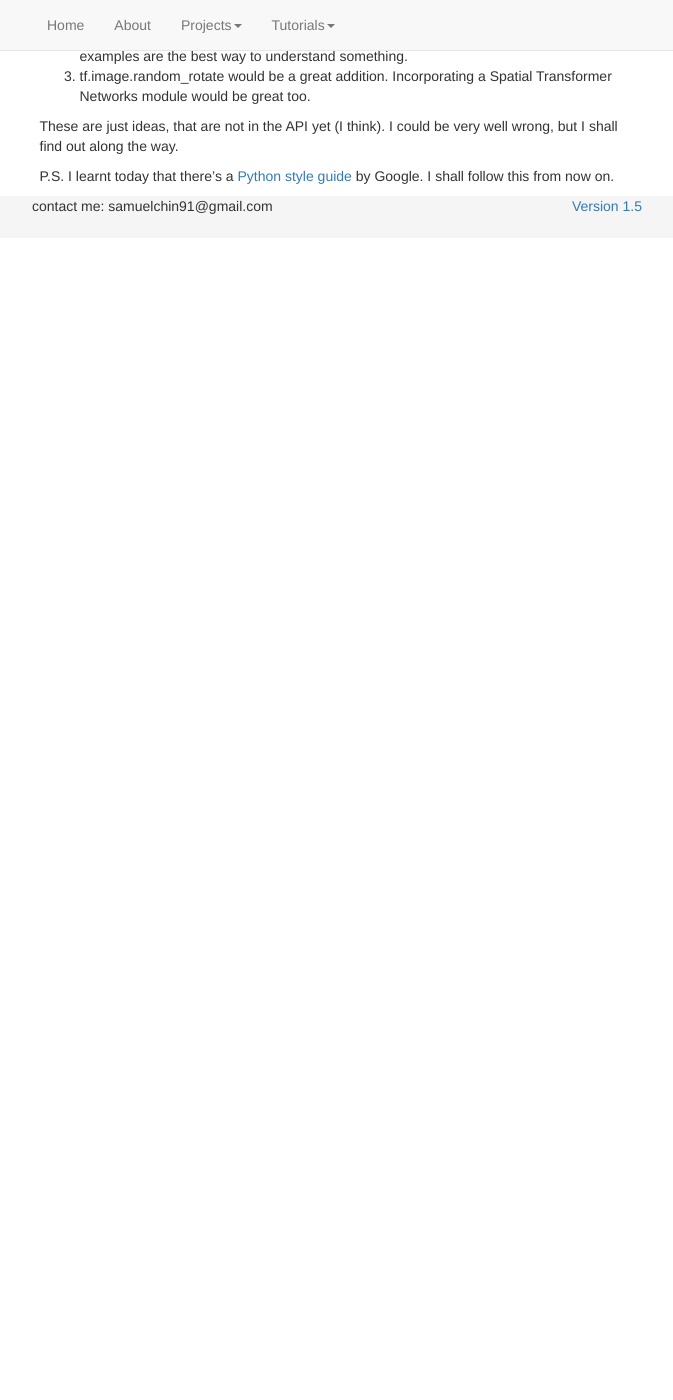
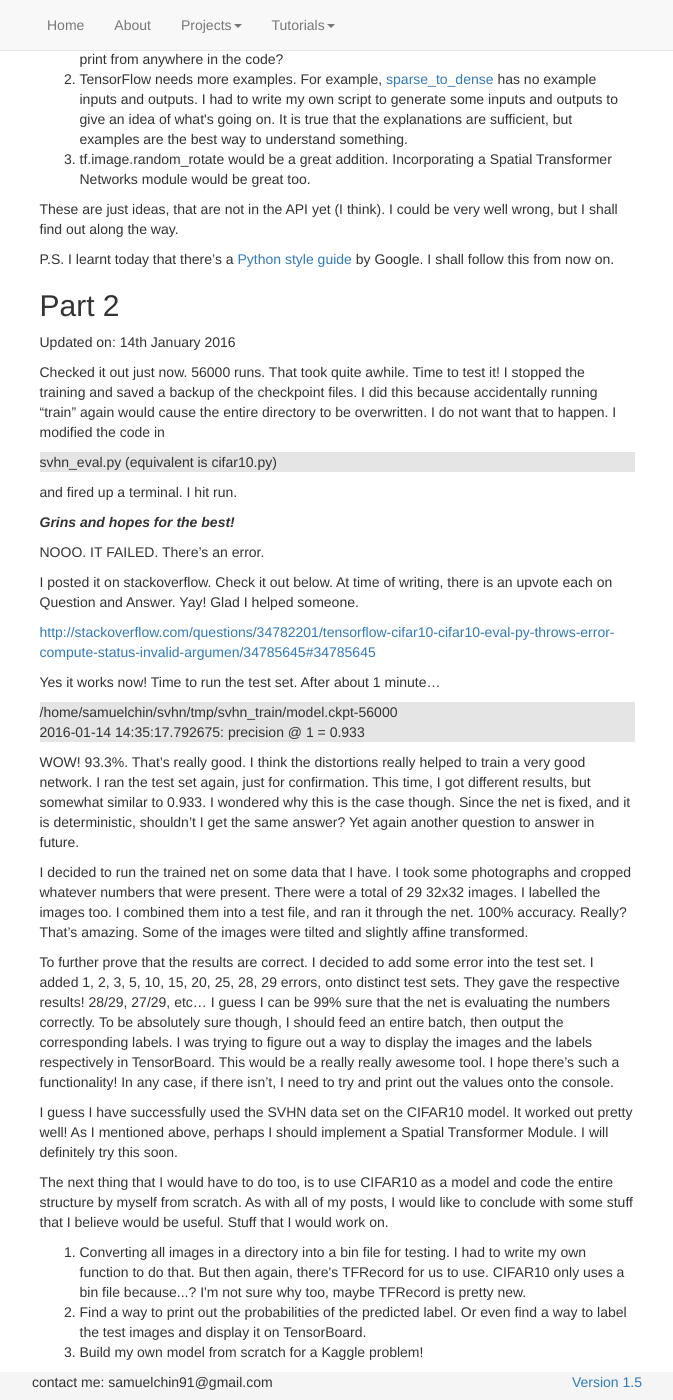
Before and after one commit to sspeng/jkschin.github.io, a Jekyll site: the page built from _posts/2016-01-13-svhn-tensorflow.md, in a window 1280 px wide and 1400 px high, scrolled down 1374 px. Shown: the whole window, without its empty margins (303-976 px from the left). Built offline with Jekyll 4.4.1, drawn with Linux system fonts in a browser that asks for light colours; nearby versions of some CDN libraries; before the commit the page ends 1612 px from its top, so only the background shows below that; some of the changed text lies outside the part shown.

Commit message:
updated svhn tensorflow

```diff
--- a/_posts/2016-01-13-svhn-tensorflow.md
+++ b/_posts/2016-01-13-svhn-tensorflow.md
@@ -4,7 +4,7 @@ layout: post
 tag: tensorflow
 local: 2016-01-13-svhn-tensorflow
 ---
-
+<h2>Part 1</h2>
 In my previous post, Wally TensorFlow, I adapted the code from the MNIST convolutional version. I decided to try out the CIFAR10 one now. This time, I ran it on an openly available data set, which is the <a href="http://ufldl.stanford.edu/housenumbers/">Street View House Numbers</a>.
 
 The intuition for me was to format the data in the exact same format of CIFAR10 images. That just involved a Python script, so it wasn't too difficult. However, it was really hard to visualize how the first image looks like with just numpy arrays. I had to write the images out and do some form of litmus test. While doing this, I realized that it is very important to perhaps give some test samples. For example, in the download site, they could perhaps put sample images based on the indexes. That way, I can generate that picture form my newly arranged format and ensure that it matches. Doing this a few more times would probably give me more confidence that I converted the data set properly.
@@ -28,7 +28,7 @@ I was puzzled. Why would anyone label a 0 as a 10? I decided to try it for the C
  5 5 6 2 3 4 2 3 4 4 1 6 3 0 5 6 4]
 </p>
 
-Look. Not a single 10. There was the problem. How could I have overlooked it? I went to check SVHN's website once again, and there it is, the first line in their Overview. What's the moral of the story? Read everything before downloading blindly. Troubleshooting this wasted a good day.
+Look. Not a single 10. There was the problem. How could I have overlooked it? I went to check SVHN's website once again, and there it is, the first line in their Overview. What's the moral of the story? Read everything before downloading blindly. Troubleshooting this wasted a good day. I uploaded my question and answer on <a href="http://stackoverflow.com/questions/34759227/tensorflow-cifar10-example/34763642#34763642">stackoverflow</a>.
 
 I can successfully run it now, but I can't just take the CIFAR10 code as it is. The images in SVHN are already cropped. Almost to the extent whereby further cropping would make them unrecognizable. As such, distorted_inputs has to be edited.
 
@@ -54,3 +54,42 @@ I faced quite a few problems, and I would like to solve these problems. Not just
 These are just ideas, that are not in the API yet (I think). I could be very well wrong, but I shall find out along the way.
 
 P.S. I learnt today that there's a <a href="https://google.github.io/styleguide/pyguide.html">Python style guide</a> by Google. I shall follow this from now on.
+
+<h2>Part 2</h2>
+Updated on: 14th January 2016
+
+Checked it out just now. 56000 runs. That took quite awhile. Time to test it! I stopped the training and saved a backup of the checkpoint files. I did this because accidentally running "train" again would cause the entire directory to be overwritten. I do not want that to happen. I modified the code in
+
+<p style="background-color: #e5e5e5">svhn_eval.py (equivalent is cifar10.py)</p>
+
+and fired up a terminal. I hit run.
+
+***Grins and hopes for the best!***
+
+NOOO. IT FAILED. There's an error.
+
+I posted it on stackoverflow. Check it out below. At time of writing, there is an upvote each on Question and Answer. Yay! Glad I helped someone.
+
+<a href="http://stackoverflow.com/questions/34782201/tensorflow-cifar10-cifar10-eval-py-throws-error-compute-status-invalid-argumen/34785645#34785645">http://stackoverflow.com/questions/34782201/tensorflow-cifar10-cifar10-eval-py-throws-error-compute-status-invalid-argumen/34785645#34785645</a>
+
+Yes it works now! Time to run the test set. After about 1 minute...
+
+<p style="background-color: #e5e5e5">/home/samuelchin/svhn/tmp/svhn_train/model.ckpt-56000<br>
+2016-01-14 14:35:17.792675: precision @ 1 = 0.933
+</p>
+
+WOW! 93.3%. That's really good. I think the distortions really helped to train a very good network. I ran the test set again, just for confirmation. This time, I got different results, but somewhat similar to 0.933. I wondered why this is the case though. Since the net is fixed, and it is deterministic, shouldn't I get the same answer? Yet again another question to answer in future.
+
+I decided to run the trained net on some data that I have. I took some photographs and cropped whatever numbers that were present. There were a total of 29 32x32 images. I labelled the images too. I combined them into a test file, and ran it through the net. 100% accuracy. Really? That's amazing. Some of the images were tilted and slightly affine transformed.
+
+To further prove that the results are correct. I decided to add some error into the test set. I added 1, 2, 3, 5, 10, 15, 20, 25, 28, 29 errors, onto distinct test sets. They gave the respective results! 28/29, 27/29, etc... I guess I can be 99% sure that the net is evaluating the numbers correctly. To be absolutely sure though, I should feed an entire batch, then output the corresponding labels. I was trying to figure out a way to display the images and the labels respectively in TensorBoard. This would be a really really awesome tool. I hope there's such a functionality! In any case, if there isn't, I need to try and print out the values onto the console.
+
+I guess I have successfully used the SVHN data set on the CIFAR10 model. It worked out pretty well! As I mentioned above, perhaps I should implement a Spatial Transformer Module. I will definitely try this soon.
+
+The next thing that I would have to do too, is to use CIFAR10 as a model and code the entire structure by myself from scratch. As with all of my posts, I would like to conclude with some stuff that I believe would be useful. Stuff that I would work on.
+
+<ol>
+	<li>Converting all images in a directory into a bin file for testing. I had to write my own function to do that. But then again, there's TFRecord for us to use. CIFAR10 only uses a bin file because...? I'm not sure why too, maybe TFRecord is pretty new.</li>
+	<li>Find a way to print out the probabilities of the predicted label. Or even find a way to label the test images and display it on TensorBoard.</li>
+	<li>Build my own model from scratch for a Kaggle problem!</li>
+</ol>
--- a/googlebrain/index.html
+++ b/googlebrain/index.html
@@ -27,7 +27,7 @@ layout: default
 				I don't really have an open-source project that people use, but I would really love to contribute to tensorflow. I'm trying really hard now to figure out how to use it. I'm also trying my best to answer questions on stackoverflow.
 			</li>
 			<li class="google_li">
-				I do however, do questions on an <a href="https://projecteuler.net/">open-source project</a>. I knew about it way back in 2012, but was re-introduced recently. My proudest achievement would be being the 53rd person to solve <a href="https://projecteuler.net/problem=541">Question 541</a>. Read about how we solved it <a href={% post_url 2016-01-10-project-euler-541 %}>here</a>. We because I collaborated with a friend. Credit is given where credit is due! We discussed the math but coded our own modules. If you're still unconvinced that I can't do math and code, check out questions <a href="/euler/">100, 351, and 358!</a>
+				I do however, do questions on an <a href="https://projecteuler.net/">open-source project</a>. I knew about it way back in 2012, but was re-introduced recently. My proudest achievement would be being the 53rd person to solve <a href="https://projecteuler.net/problem=541">Question 541</a>. Read about how we solved it <a href={% post_url 2016-01-10-project-euler-541 %}>here</a>. We because I collaborated with a friend. Credit is given where credit is due! We discussed the math but coded our own modules. If you're still unconvinced that I can do math and code, check out questions <a href="/euler/">100, 351, and 358!</a>
 			</li>
 		</ul>
 	</li>
```
